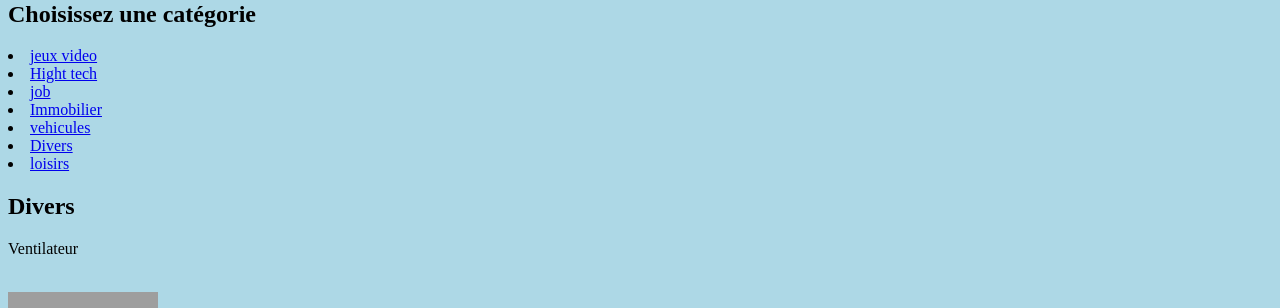
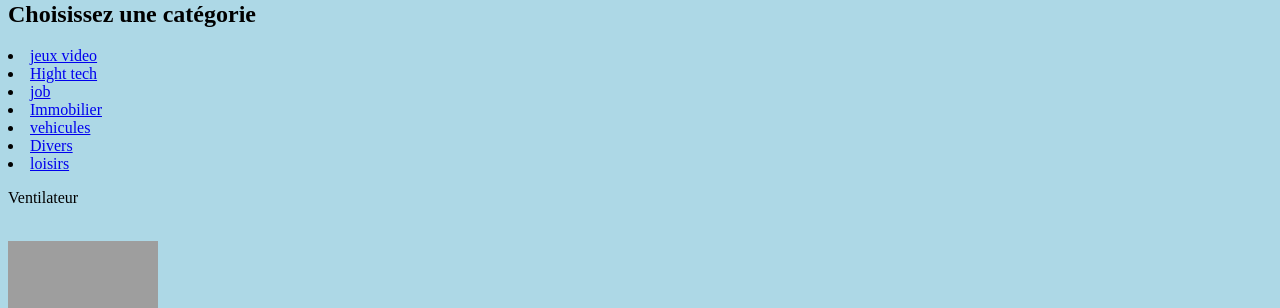
Before and after one commit to sauzer77/jevendsdeschosesnouvelleaquitaine, a plain HTML site: page index.html in a window 1280 px wide. Shown: the part 492-800 px from the top of the page. Drawn offline with Linux system fonts and the light colour scheme; grey boxes are pictures that could not be loaded.

Commit message:
Fix HTML structure and formatting issues

```diff
--- a/index.html
+++ b/index.html
@@ -44,7 +44,7 @@ body {background-color:lightblue;}
       <li><a href="https://sauzer77.github.io/jevendsdechosesdivers"> Divers</a></li>
       <li><a href="https://sauzer77.github.io/jevendsdechosesloisirs"> loisirs</a></li>
 
-<h2> Divers </h2>
+
 
 
 
```
